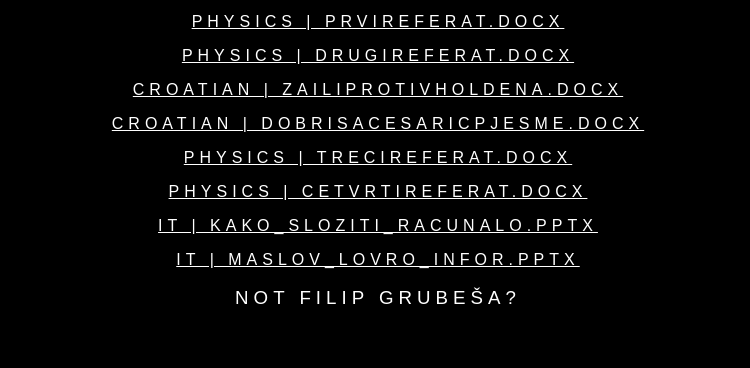
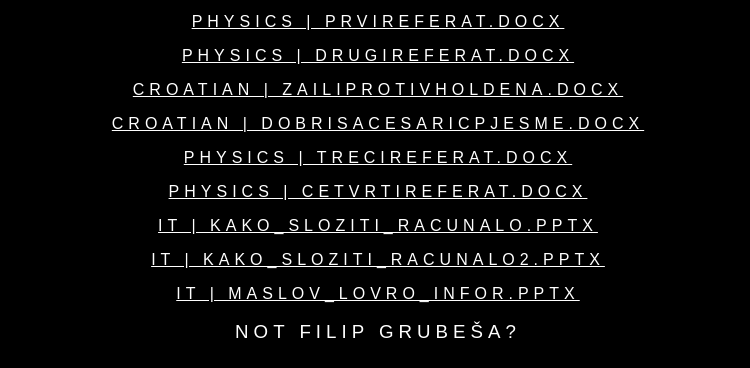
Before and after one commit to grubessa/grubessa.github.io, a plain HTML site: page m5j3jaes.html in a window 1280 px wide. Shown: the part 432-800 px from the top of the page, without its empty margins (262-1012 px from the left). Drawn offline with Linux system fonts and the light colour scheme.

Commit message:
Initial commit

```diff
--- a/m5j3jaes.html
+++ b/m5j3jaes.html
@@ -34,6 +34,7 @@
                     <p><a href="TreciReferat.docx" style="color: white" download>Physics | TreciReferat.docx</a></p>
                     <p><a href="CetvrtiReferat.docx" style="color: white" download>Physics | CetvrtiReferat.docx</a></p>
                     <p><a href="Kako_sloziti_racunalo.pptx" style="color: white" download>IT | Kako_sloziti_racunalo.pptx</a></p>
+                    <p><a href="Kako_sloziti_racunalo2.pptx" style="color: white" download>IT | Kako_sloziti_racunalo2.pptx</a></p>
                     <p><a href="Maslov_Lovro_infor.pptx" style="color: white" download>IT | Maslov_Lovro_infor.pptx</a></p>
                 </div>
             </div>
```
Also changed, not shown: 1 other file.
